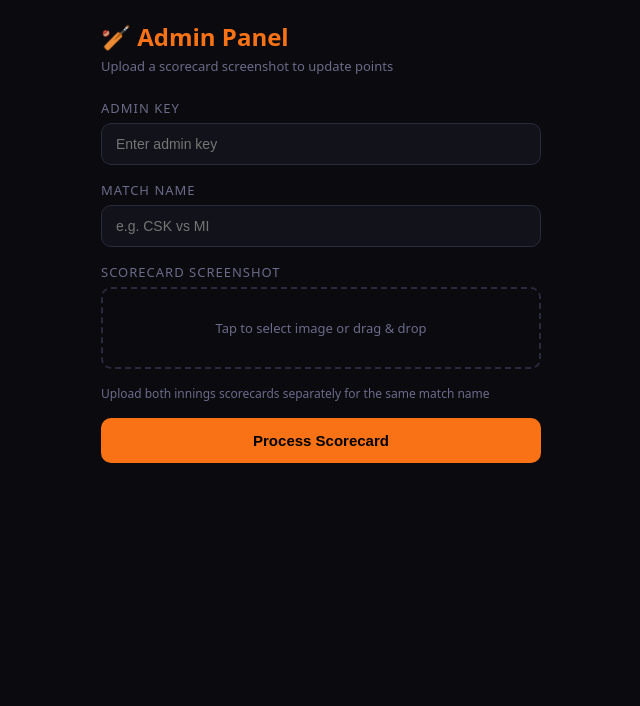
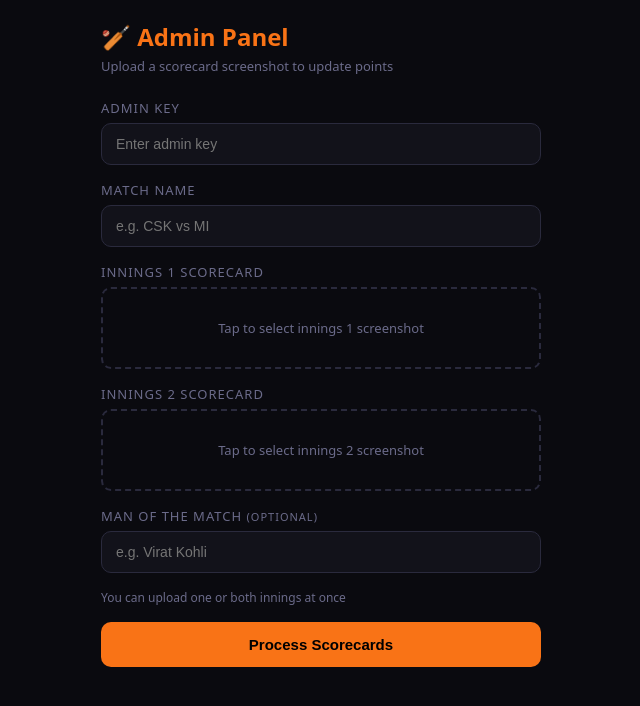
Before and after one commit to NiharM1227/yeh-main-kar-leta-hun-backend, a Flask app: page /admin in a window 1280 px wide. Shown: the top 706 px of the page, without its empty margins (319-959 px from the left). Run offline with Flask 3, Linux system fonts and the light colour scheme.

Commit message:
Update admin.html

```diff
--- a/ipl-fantasy-backend/templates/admin.html
+++ b/ipl-fantasy-backend/templates/admin.html
@@ -39,79 +39,109 @@
 <label>Match Name</label>
 <input type="text" id="match-name" placeholder="e.g. CSK vs MI">
 
-<label>Scorecard Screenshot</label>
-<div class="upload-area" id="upload-area" onclick="document.getElementById('image-input').click()">
-  <p>Tap to select image or drag & drop</p>
-  <img id="preview" class="preview">
+<label>Innings 1 Scorecard</label>
+<div class="upload-area" id="upload-area-1" onclick="document.getElementById('image-input-1').click()">
+  <p>Tap to select innings 1 screenshot</p>
+  <img id="preview-1" class="preview">
 </div>
-<input type="file" id="image-input" accept="image/*" style="display:none" onchange="handleFile(this.files[0])">
+<input type="file" id="image-input-1" accept="image/*" style="display:none" onchange="handleFile(this.files[0], 1)">
 
-<div style="color:#6b6b8a;font-size:12px;margin-bottom:16px">Upload both innings scorecards separately for the same match name</div>
+<label>Innings 2 Scorecard</label>
+<div class="upload-area" id="upload-area-2" onclick="document.getElementById('image-input-2').click()">
+  <p>Tap to select innings 2 screenshot</p>
+  <img id="preview-2" class="preview">
+</div>
+<input type="file" id="image-input-2" accept="image/*" style="display:none" onchange="handleFile(this.files[0], 2)">
 
-<button class="btn" id="upload-btn" onclick="uploadScorecard()">Process Scorecard</button>
+<label>Man of the Match <span style="color:#6b6b8a;font-size:11px">(optional)</span></label>
+<input type="text" id="mom-player" placeholder="e.g. Virat Kohli">
+
+<div style="color:#6b6b8a;font-size:12px;margin-bottom:16px">You can upload one or both innings at once</div>
+
+<button class="btn" id="upload-btn" onclick="uploadScorecard()">Process Scorecards</button>
 
 <div class="spinner" id="spinner">⏳ Reading scorecard with AI... this takes ~15 seconds</div>
 <div class="result" id="result"></div>
 
 <script>
-const uploadArea = document.getElementById('upload-area');
-let selectedFile = null;
+let selectedFiles = { 1: null, 2: null };
 
-uploadArea.addEventListener('dragover', e => { e.preventDefault(); uploadArea.classList.add('dragover'); });
-uploadArea.addEventListener('dragleave', () => uploadArea.classList.remove('dragover'));
-uploadArea.addEventListener('drop', e => { e.preventDefault(); uploadArea.classList.remove('dragover'); handleFile(e.dataTransfer.files[0]); });
+['1','2'].forEach(n => {
+  const area = document.getElementById(`upload-area-${n}`);
+  area.addEventListener('dragover', e => { e.preventDefault(); area.classList.add('dragover'); });
+  area.addEventListener('dragleave', () => area.classList.remove('dragover'));
+  area.addEventListener('drop', e => { e.preventDefault(); area.classList.remove('dragover'); handleFile(e.dataTransfer.files[0], n); });
+});
 
-function handleFile(file) {
+function handleFile(file, innings) {
   if (!file) return;
-  selectedFile = file;
-  const preview = document.getElementById('preview');
+  selectedFiles[innings] = file;
+  const preview = document.getElementById(`preview-${innings}`);
   preview.src = URL.createObjectURL(file);
   preview.style.display = 'block';
-  document.querySelector('.upload-area p').textContent = file.name;
+  document.querySelector(`#upload-area-${innings} p`).textContent = file.name;
+}
+
+async function uploadInnings(file, matchName, momPlayer, isLast) {
+  const formData = new FormData();
+  formData.append('image', file);
+  formData.append('match_name', matchName);
+  if (isLast && momPlayer) formData.append('mom_player', momPlayer);
+  const res = await fetch('/api/upload-scorecard', {
+    method: 'POST',
+    headers: { 'X-Admin-Key': document.getElementById('admin-key').value.trim() },
+    body: formData
+  });
+  return await res.json();
 }
 
 async function uploadScorecard() {
   const key = document.getElementById('admin-key').value.trim();
   const matchName = document.getElementById('match-name').value.trim();
+  const momPlayer = document.getElementById('mom-player').value.trim();
   const resultEl = document.getElementById('result');
   const spinner = document.getElementById('spinner');
   const btn = document.getElementById('upload-btn');
 
   if (!key) { alert('Enter admin key'); return; }
   if (!matchName) { alert('Enter match name'); return; }
-  if (!selectedFile) { alert('Select a scorecard image'); return; }
+  if (!selectedFiles[1] && !selectedFiles[2]) { alert('Select at least one scorecard'); return; }
 
   btn.disabled = true;
   spinner.style.display = 'block';
   resultEl.style.display = 'none';
 
-  const formData = new FormData();
-  formData.append('image', selectedFile);
-  formData.append('match_name', matchName);
+  try {
+    const filesToUpload = [selectedFiles[1], selectedFiles[2]].filter(Boolean);
+    let allEntries = [];
+    let errors = [];
 
-  try {
-    const res = await fetch('/api/upload-scorecard', {
-      method: 'POST',
-      headers: { 'X-Admin-Key': key },
-      body: formData
-    });
-    const data = await res.json();
+    for (let i = 0; i < filesToUpload.length; i++) {
+      const isLast = i === filesToUpload.length - 1;
+      spinner.innerHTML = `⏳ Processing innings ${i + 1} of ${filesToUpload.length}... (~15 seconds)`;
+      const data = await uploadInnings(filesToUpload[i], matchName, momPlayer, isLast);
+      if (data.success) {
+        allEntries = allEntries.concat(data.entries);
+      } else {
+        errors.push(data.error);
+      }
+    }
 
     spinner.style.display = 'none';
     btn.disabled = false;
     resultEl.style.display = 'block';
 
-    if (data.success) {
+    if (errors.length) {
+      resultEl.className = 'result error';
+      resultEl.innerHTML = `<h3>❌ Error</h3><p>${errors.join('<br>')}</p>`;
+    } else {
       resultEl.className = 'result success';
-      resultEl.innerHTML = `<h3>✅ ${data.match} — ${data.players_processed} players processed</h3>
-        ${data.entries.map(e => `
+      resultEl.innerHTML = `<h3>✅ ${matchName} — ${allEntries.length} players processed</h3>
+        ${allEntries.map(e => `
           <div class="player-row">
-            <span>${e.player} <small style="color:#6b6b8a">${e.runs}r ${e.wickets}w</small></span>
+            <span>${e.player} ${e.mom ? '⭐' : ''} <small style="color:#6b6b8a">${e.runs}r ${e.wickets}w</small></span>
             <span class="${e.pts >= 0 ? 'pts-pos' : 'pts-neg'}">${e.pts > 0 ? '+' : ''}${e.pts} pts</span>
           </div>`).join('')}`;
-    } else {
-      resultEl.className = 'result error';
-      resultEl.innerHTML = `<h3>❌ Error</h3><p>${data.error}</p>`;
     }
   } catch (err) {
     spinner.style.display = 'none';
@@ -122,5 +152,6 @@ async function uploadScorecard() {
   }
 }
 </script>
+
 </body>
 </html>
```
